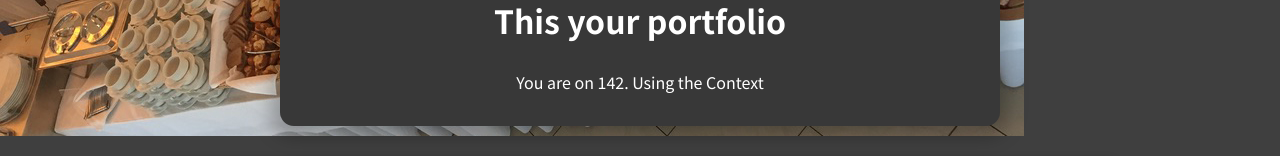
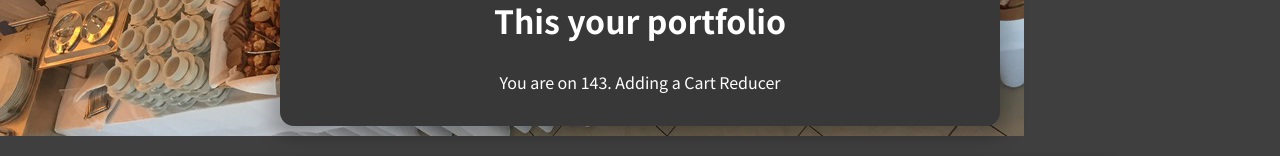
Before and after one commit to AlexHwang-497/tradingplatform, a React (Create React App) app: page / in a window 1280 px wide. Shown: the part 451-607 px from the top of the page. Built offline with nearby package versions, Linux system fonts and the light colour scheme.

Commit message:
13.  you updated the cart reducer ealier

```diff
--- a/src/components/PortfolioSummary/SummaryOfPortfolio.js
+++ b/src/components/PortfolioSummary/SummaryOfPortfolio.js
@@ -5,7 +5,7 @@ const SummaryOfPortfolio = () => {
     <section className={classes.summary}>
       <h2>This your portfolio</h2>
       <p>
-        You are on 142. Using the Context
+        You are on 143. Adding a Cart Reducer
       </p>
 
     </section>
```
